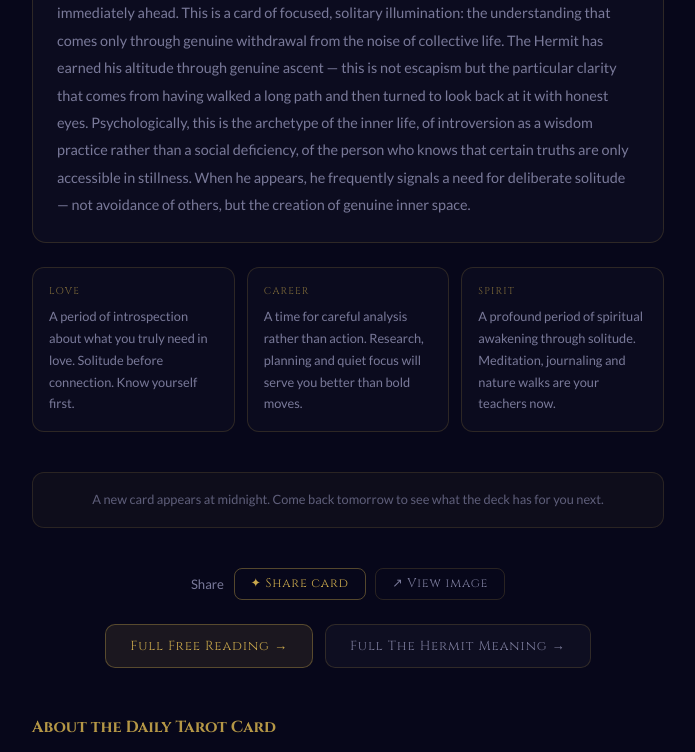
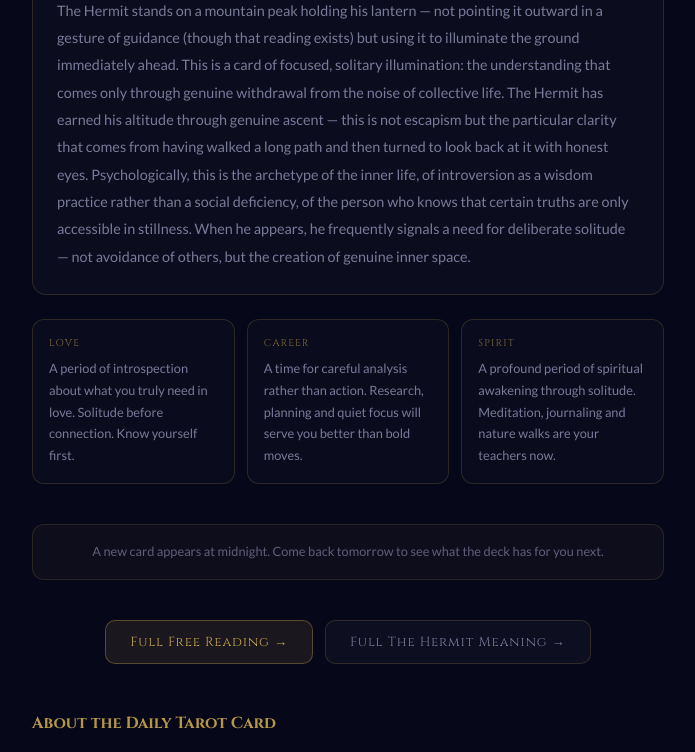
Before and after one commit to dominovd/tarotify, a Next.js app: page /daily in a window 1280 px wide. Shown: the part 797-1549 px from the top of the page, without its empty margins (292-987 px from the left). Built offline with nearby package versions, Linux system fonts and the light colour scheme.

Commit message:
move share button below card keywords on daily page

```diff
--- a/app/daily/page.tsx
+++ b/app/daily/page.tsx
@@ -162,6 +162,9 @@ export default function DailyPage() {
             </span>
           ))}
         </div>
+
+        {/* Share */}
+        <ShareButton slug={card.slug} reversed={reversed} type="daily" cardName={card.name} />
       </div>
 
       {/* Interpretation */}
@@ -195,11 +198,6 @@ export default function DailyPage() {
         <p style={{ color: 'var(--muted)', fontSize: '.8rem', lineHeight: 1.7, margin: 0, opacity: .75 }}>
           A new card appears at midnight. Come back tomorrow to see what the deck has for you next.
         </p>
-      </div>
-
-      {/* Share */}
-      <div style={{ marginBottom: '1.5rem', textAlign: 'center' }}>
-        <ShareButton slug={card.slug} reversed={reversed} type="daily" cardName={card.name} />
       </div>
 
       {/* CTA links */}
```
